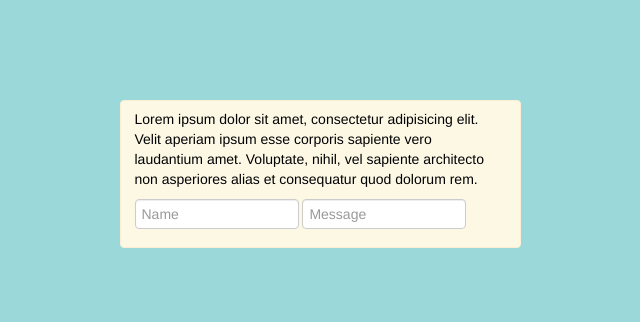
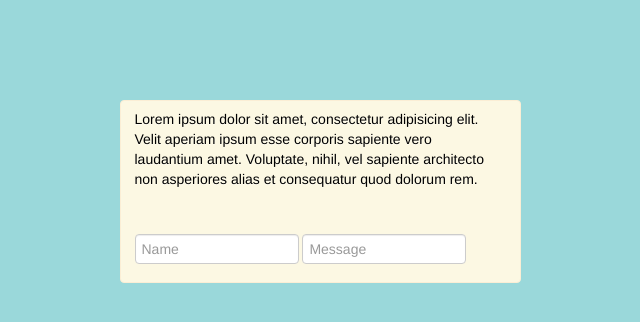
Before and after one commit to dviramontes/comet-rt, a website: page public/index.html in a window 1280 px wide. Shown: the whole page, without its empty margins (320-960 px from the left). Drawn offline with nearby package versions, Linux system fonts and the light colour scheme; a script that the page names is missing.

Commit message:
inits package.json, adds initial less styles

```diff
--- /dev/null
+++ b/public/less/main.less
@@ -0,0 +1,38 @@
+
+// Core variables and mixins
+@import "variables.less";
+
+
+/* ===============
+   main.css styles
+   =============== */
+
+*{
+	-webkit-transition: 1.0 ease;
+	-moz-transition: 1.0 ease;
+	-ms-transition: 1.0 ease;
+	-o-transition: 1.0 ease;
+	transition: 1.0 ease;
+}
+
+body {
+	background-color:rgb(154,216,218);
+	padding: 100px;
+	color: black;
+}
+
+input{
+	max-width: @max-width;
+	position: relative;
+	margin-top: 35px;
+	/*margin: 0 10% 0 10%;*/
+	/*padding: 50px 0 0 0;*/
+	/*left: 40%;*/
+}
+.alert > p{
+	color: black;
+}
+
+#input-box{
+	max-width: 350px;
+}
--- /dev/null
+++ b/public/less/variables.less
@@ -0,0 +1,3 @@
+
+// list of variables
+@max-width : 150px;
```
Also changed, not shown: package.json (added, +17 -0 lines), public/css/main.css, public/css/variables.css (added).
